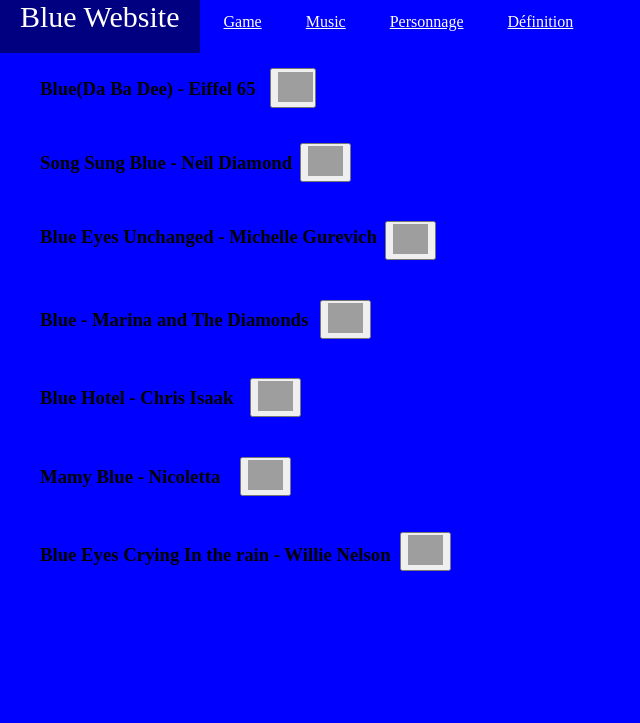
After one commit to HydreigonGuy/blue_jam_site, a Flask app: page /music/ in a window 1280 px wide. The commit adds this page. Shown: the top 723 px of the page, without its empty margins (0-640 px from the left). Run offline with Flask 2, Linux system fonts and the light colour scheme; grey boxes are pictures that could not be loaded.

Commit message:
ADD: music

```diff
--- a/routes.py
+++ b/routes.py
@@ -15,3 +15,15 @@
 def game_blue_guys():
     #blue_guys = BlueStuff.query.filter_by(userid= current user id )
     return render_template("game/home.html")
+
+@app.route('/music/')
+def music():
+    return render_template("music/home.html")
+
+@app.route('/perso/')
+def perso():
+    return render_template("perso/home.html")
+
+@app.route('/defi/')
+def defi():
+    return render_template("defi/home.html")
--- /dev/null
+++ b/static/css/music.css
@@ -0,0 +1,83 @@
+.music-button{
+    margin: 20px;
+    padding: 40px;
+    border-radius: 20px;
+    background-color: lightblue;
+    color: blue;
+    text-decoration: none;
+    font-size: 20px;
+}
+
+.text-1 {
+    top: 25px;
+    position: relative;
+}
+
+.btn-1 {
+    height: 40px;
+    width: 46px;
+    left: 230px;
+    top: -25px;
+    position: relative;
+}
+
+.btn-2 {
+    left: 260px;
+    top: -50px;
+    position: relative;
+}
+
+.text-3 {
+    top: -25px;
+    position: relative;
+}
+
+.btn-3 {
+    left: 345px;
+    top: -70px;
+    position: relative;
+}
+
+.text-4 {
+    top: -40px;
+    position: relative;
+}
+
+.btn-4 {
+    left: 280px;
+    top: -90px;
+    position: relative;
+}
+
+.text-5 {
+    top: -60px;
+    position: relative;
+}
+
+.btn-5 {
+    left: 210px;
+    top: -110px;
+    position: relative;
+}
+
+.text-6 {
+    top: -80px;
+    position: relative;
+}
+
+.btn-6 {
+    left: 200px;
+    top: -130px;
+    position: relative;
+}
+
+.text-7 {
+    top: -100px;
+    position: relative;
+}
+
+.btn-7 {
+    left: 360px;
+    top: -153px;
+    position: relative;
+}
--- a/templates/base.html
+++ b/templates/base.html
@@ -10,6 +10,9 @@
         <div class="header">
             <a class="title" href="/">Blue Website</a>
             <a class="header-link" href="/game">Game</a>
+            <a class="header-link" href="/music">Music</a>
+            <a class="header-link" href="/perso">Personnage</a>
+            <a class="header-link" href="/defi">Définition</a>
         </div>
         <!-- End of Header -->
         {% block body %}{% endblock %}
--- /dev/null
+++ b/templates/music/home.html
@@ -0,0 +1,64 @@
+{% extends 'base.html' %}
+
+{% block title %} Music {% endblock %}
+
+{% block head %}
+    <link rel="stylesheet" href="{{ url_for('static', filename='css/music.css', _external=True) }}">
+{% endblock %}
+
+{% block body %}
+<ul class="icone">
+
+    <body>
+        <div class="text-1">
+            <h3> Blue(Da Ba Dee) - Eiffel 65 </h3>
+        </div>
+        <a href="https://www.youtube.com/watch?v=zA52uNzx7Y4&t=1s" target="_blank" rel="noopener noreferrer" >
+            <button type="button" class="btn-1"> <img src="https://zupimages.net/up/22/12/l49f.png" height ="30" width="35"/></button>
+        </a>
+
+    <div class="text-2">
+        <h3>Song Sung Blue - Neil Diamond</h3>
+    </div>
+    <a href="https://www.youtube.com/watch?v=1cqy4bmYOBI" target="_blank" rel="noopener noreferrer" >
+        <button type="button" class="btn-2"> <img src="https://zupimages.net/up/22/12/l49f.png" height ="30" width="35"/></button>
+    </a>
+
+    <div class="text-3">
+        <h3>Blue Eyes Unchanged - Michelle Gurevich</h3>
+    </div>
+    <a href="https://www.youtube.com/watch?v=QxOWuKoA-ns" target="_blank" rel="noopener noreferrer" >
+        <button type="button" class="btn-3"> <img src="https://zupimages.net/up/22/12/l49f.png" height ="30" width="35"/></button>
+    </a>
+
+    <div class="text-4">
+        <h3>Blue - Marina and The Diamonds</h3>
+    </div>
+    <a href="https://www.youtube.com/watch?v=gDr7aTfBffU" target="_blank" rel="noopener noreferrer" >
+        <button type="button" class="btn-4"> <img src="https://zupimages.net/up/22/12/l49f.png" height ="30" width="35"/></button>
+    </a>
+
+    <div class="text-5">
+        <h3>Blue Hotel - Chris Isaak</h3>
+    </div>
+    <a href="https://www.youtube.com/watch?v=7s6tufofYrg" target="_blank" rel="noopener noreferrer" >
+        <button type="button" class="btn-5"> <img src="https://zupimages.net/up/22/12/l49f.png" height ="30" width="35"/></button>
+    </a>
+
+    <div class="text-6">
+        <h3>Mamy Blue - Nicoletta</h3>
+    </div>
+    <a href="https://www.youtube.com/watch?v=LD2uHFT2bI4" target="_blank" rel="noopener noreferrer" >
+        <button type="button" class="btn-6"> <img src="https://zupimages.net/up/22/12/l49f.png" height ="30" width="35"/></button>
+    </a>
+
+    <div class="text-7">
+        <h3>Blue Eyes Crying In the rain - Willie Nelson</h3>
+    </div>
+    <a href="https://www.youtube.com/watch?v=2_I6gG2e4_A" target="_blank" rel="noopener noreferrer" >
+        <button type="button" class="btn-7"> <img src="https://zupimages.net/up/22/12/l49f.png" height ="30" width="35"/></button>
+    </a>
+
+    </body>
+</ul>
+{% endblock %}
```
Also changed, not shown: Music.txt (added, +40 -0 lines), templates/defi/home.html (added, +10 -0 lines), templates/perso/home.html (added, +10 -0 lines).
